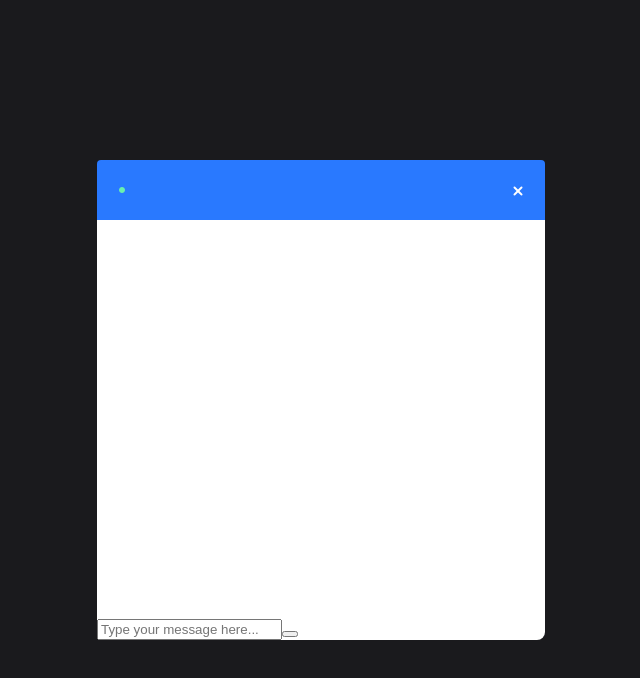
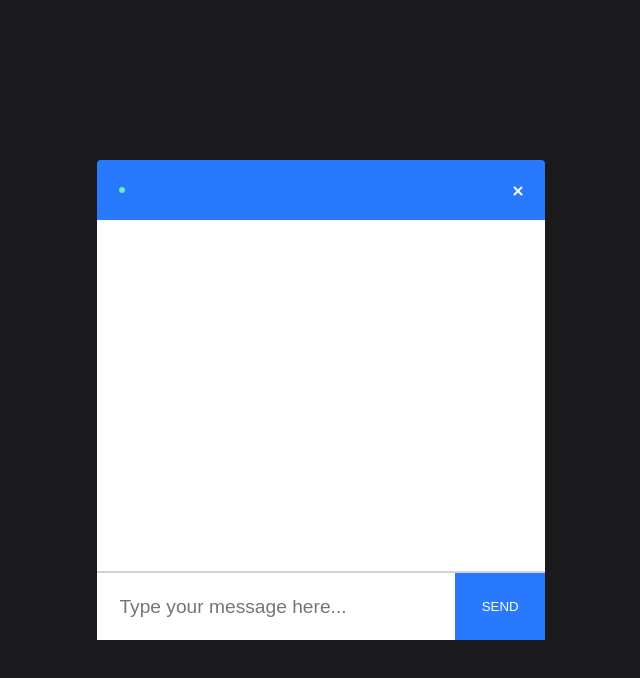
Before and after one commit to ethanbahmanyari0122/live_chat_room, a React (Create React App) app in the folder client/: page /chat in a window 1280 px wide. Shown: the top 678 px of the page, without its empty margins (319-959 px from the left). Built offline with nearby package versions, Linux system fonts and the light colour scheme; no server answers.

Commit message:
admin welcome message has been added

```diff
--- a/client/src/components/Input/Input.css
+++ b/client/src/components/Input/Input.css
@@ -0,0 +1,27 @@
+.form {
+    display: flex;
+    border-top: 2px solid #D3D3D3;
+}
+
+.input {
+    border: none;
+    border-radius: 0;
+    padding: 5%;
+    width: 80%;
+    font-size: 1.2em;
+}
+
+input:focus, textarea:focus, select:focus{
+    outline: none;
+}
+
+.sendButton {
+    color: #fff !important;
+    text-transform: uppercase;
+    text-decoration: none;
+    background: #2979FF;
+    padding: 20px;
+    display: inline-block;
+    border: none;
+    width: 20%;
+}
--- a/client/src/components/Input/Input.js
+++ b/client/src/components/Input/Input.js
@@ -13,7 +13,7 @@
                 onChange={(event)=>setMessage(event.target.value)}
                 onKeyPress={event => event.key === 'Enter' ? sendMessage(event): null}
             />
-            <button></button>
+            <button className= "sendButton" onClick={(event)=>sendMessage(event)}>Send</button>
         </form>
     )}
 
```
